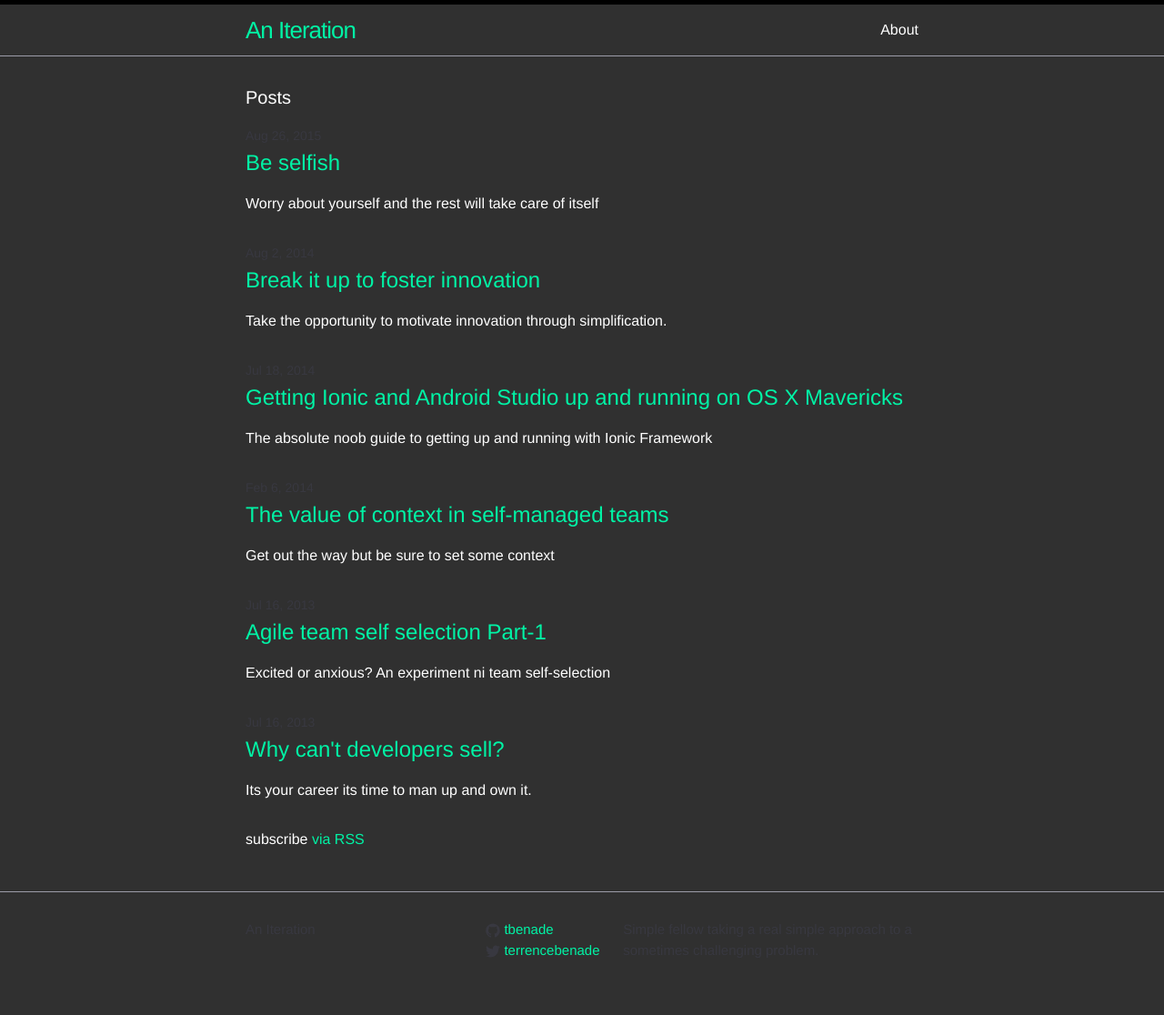
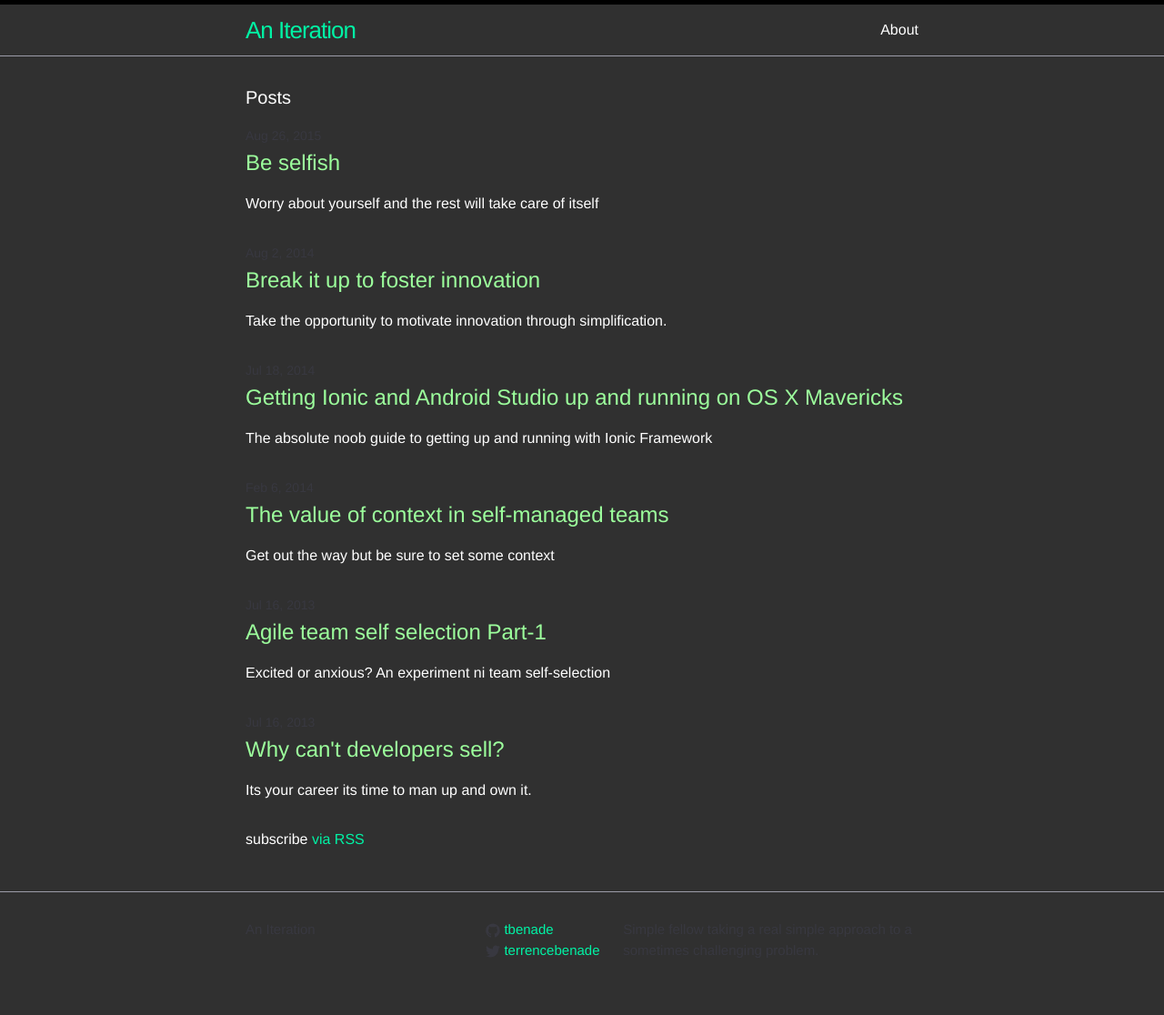
Before and after one commit to tbenade/my-blog, a Jekyll site: the page built from index.html, in a window 1280 px wide. Shown: the whole page at 91% size. Built offline with Jekyll 4.4.1, drawn with Linux system fonts in a browser that asks for light colours.

Commit message:
Update _layout.scss

```diff
--- a/_sass/_layout.scss
+++ b/_sass/_layout.scss
@@ -187,6 +187,7 @@
 .post-link {
     display: block;
     font-size: 24px;
+    color: #9CFF9C;
 }
 
 
```
